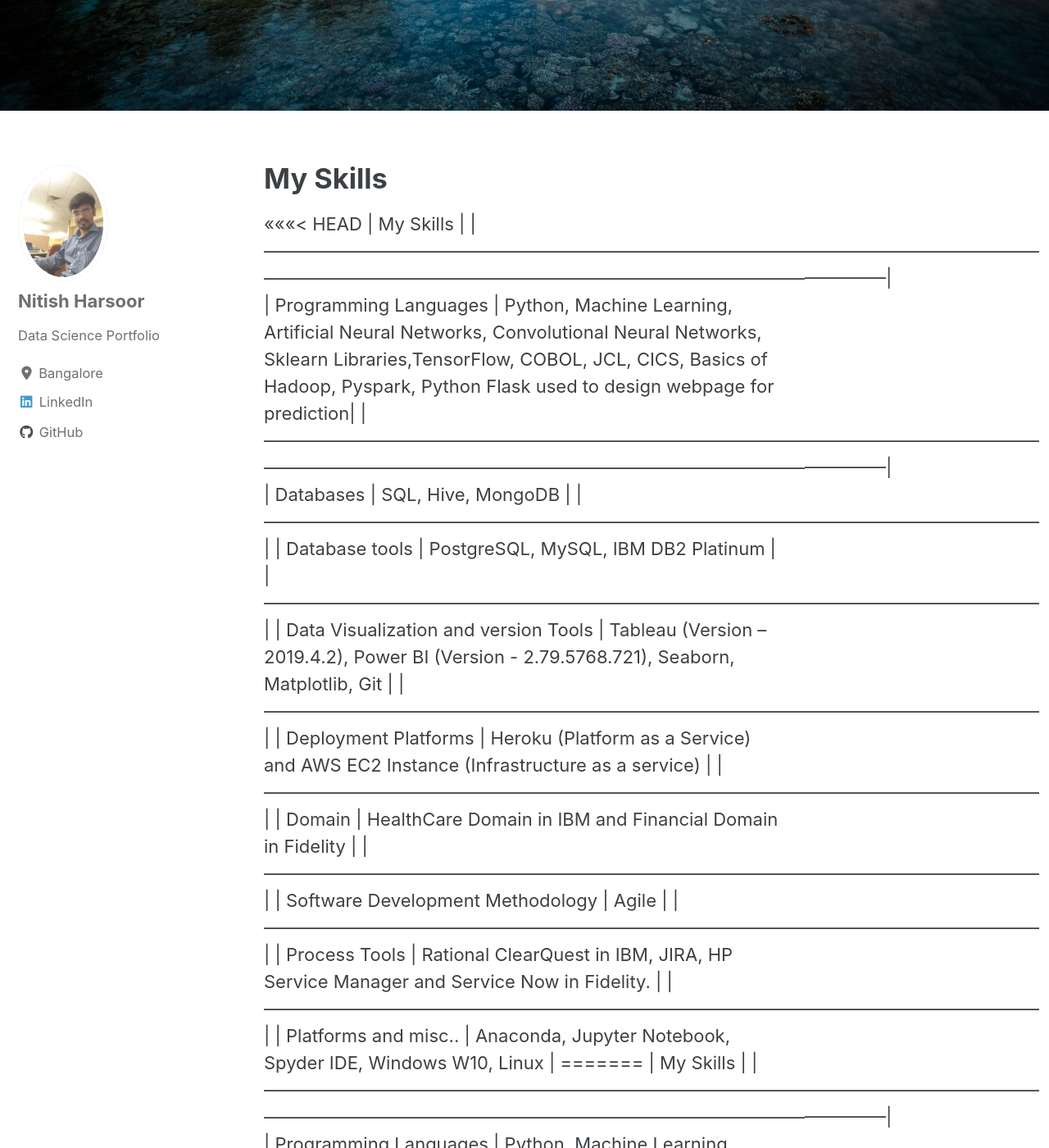
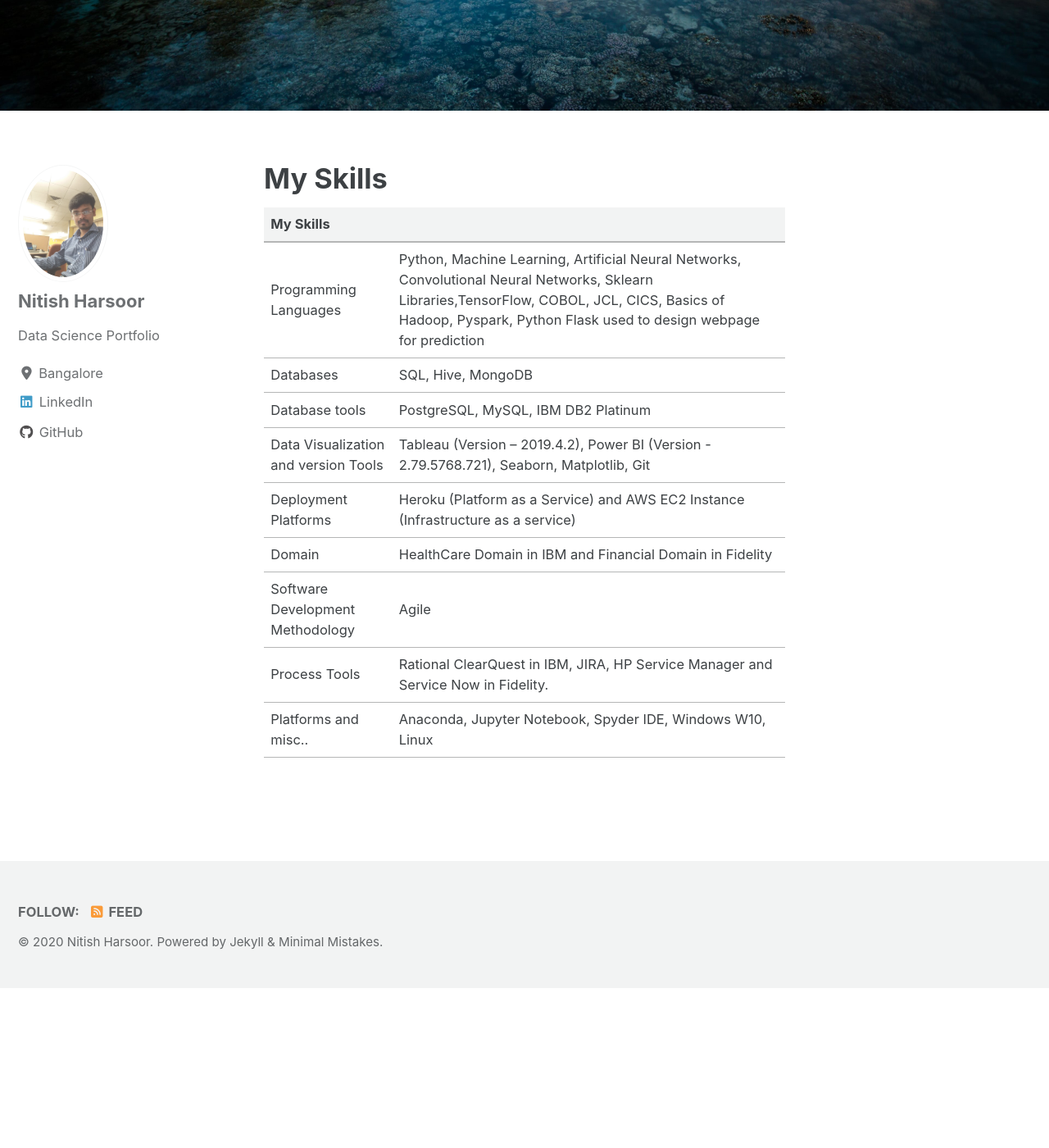
Before and after one commit to nitishkmr005/nitishkmr005.github.io, a Jekyll site: the page built from _pages/myskills.md, in a window 1280 px wide and 1400 px high, scrolled down 674 px. Shown: the whole window at 82% size. Built offline with Jekyll 4.4.1, drawn with Linux system fonts in a browser that asks for light colours; cached includes are drawn as plain includes; nearby versions of some CDN libraries; after the commit the page ends 1879 px from its top, so only the background shows below that; some of the changed lines change nothing that is shown; some of the changed text lies outside the part shown.

Commit message:
new changes

```diff
--- a/_pages/myskills.md
+++ b/_pages/myskills.md
@@ -6,8 +6,6 @@ author_profile: true
 header:
    image: "/images/image.jpg"
 ---
-
-<<<<<<< HEAD
   |                                                                                 My Skills                                                                                                                                                                                             |
   | ---------------------------------------------------------------------------------------------------------------------------------	--------------------------------------------------------------------------------------------------------|
   | Programming Languages | Python, Machine Learning, Artificial Neural Networks, Convolutional Neural Networks, Sklearn Libraries,TensorFlow, COBOL, JCL, CICS, Basics of Hadoop, Pyspark, Python Flask used to design webpage for prediction|
@@ -27,25 +25,4 @@ header:
 	| Process Tools 		| Rational ClearQuest in IBM, JIRA, HP Service Manager and Service Now in Fidelity.	|
   | ---------------------------------------------------------------------------------------------------------------------------------	|
 	| Platforms and misc..		| Anaconda, Jupyter Notebook, Spyder IDE, Windows W10, Linux	|
-=======
-  |                                                                                 My Skills                                                                                                                                                                                             |
-  | ---------------------------------------------------------------------------------------------------------------------------------	--------------------------------------------------------------------------------------------------------|
-  | Programming Languages | Python, Machine Learning, Artificial Neural Networks, Convolutional Neural Networks, Sklearn Libraries,TensorFlow, COBOL, JCL, CICS, Basics of Hadoop, Pyspark, Python Flask used to design webpage for prediction|
-	| ---------------------------------------------------------------------------------------------------------------------------------	--------------------------------------------------------------------------------------------------------|
-	| Databases		| SQL, Hive, MongoDB 	|
   | ---------------------------------------------------------------------------------------------------------------------------------	|
-	| Database tools		| PostgreSQL, MySQL, IBM DB2 Platinum	|
-  | ---------------------------------------------------------------------------------------------------------------------------------	|
-	| Data Visualization and version Tools		| Tableau (Version – 2019.4.2), Power BI (Version - 2.79.5768.721), Seaborn, Matplotlib, Git	|
-  | ---------------------------------------------------------------------------------------------------------------------------------	|
-	| Deployment Platforms		| Heroku (Platform as a Service) and AWS EC2 Instance (Infrastructure as a service)	|
-  | ---------------------------------------------------------------------------------------------------------------------------------	|
-	| Domain		| HealthCare Domain in IBM and Financial Domain in Fidelity	|
-  | ---------------------------------------------------------------------------------------------------------------------------------	|
-	| Software Development Methodology		| Agile 	|
-  | ---------------------------------------------------------------------------------------------------------------------------------	|
-	| Process Tools 		| Rational ClearQuest in IBM, JIRA, HP Service Manager and Service Now in Fidelity.	|
-  | ---------------------------------------------------------------------------------------------------------------------------------	|
-	| Platforms and misc..		| Anaconda, Jupyter Notebook, Spyder IDE, Windows W10, Linux	|
->>>>>>> bb7328053d913a585e5ab90ebdd5527473fbdd5f
-  | ---------------------------------------------------------------------------------------------------------------------------------	|
```
